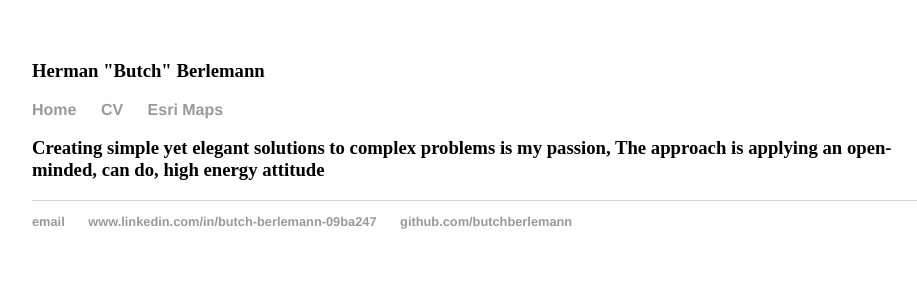
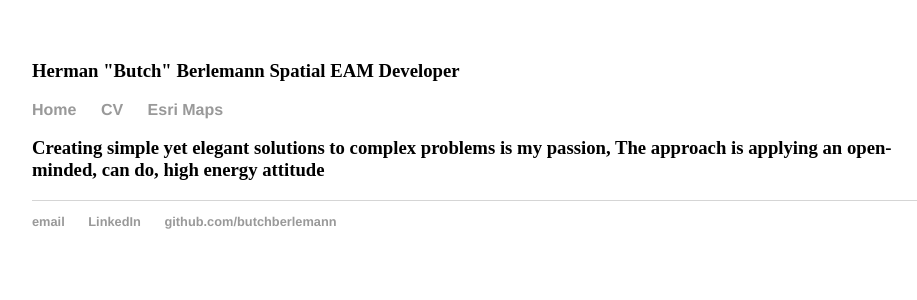
Before and after one commit to butchberlemann/butchberlemann.github.io, a Jekyll site: the page built from index.html, in a window 1280 px wide. Shown: the top 300 px of the page, without its empty margins (160-1077 px from the left). Built offline with Jekyll 4.4.1, drawn with Linux system fonts in a browser that asks for light colours.

Commit message:
Update default.html

```diff
--- a/_layouts/default.html
+++ b/_layouts/default.html
@@ -8,7 +8,7 @@
 
 		</head>
 		<body>
-			<h3>Herman "Butch" Berlemann </h3>
+			<h3>Herman "Butch" Berlemann Spatial EAM Developer </h3>
 			<nav>
 	    		<ul>
 	        		<li><a href="/">Home</a></li>
@@ -25,7 +25,7 @@
 			<footer>
 	    		<ul>
 	        		<li><a href="mailto:butchberlemann@gmail.com">email</a></li>
-				<li><a href="https://www.linkedin.com/in/butch-berlemann-09ba247">www.linkedin.com/in/butch-berlemann-09ba247</a></li>
+				<li><a href="https://www.linkedin.com/in/butch-berlemann-09ba247">LinkedIn</a></li>
 				<li><a href="https://github.com/butchberlemann">github.com/butchberlemann</a></li>
 				</ul>
 			</footer>
```
